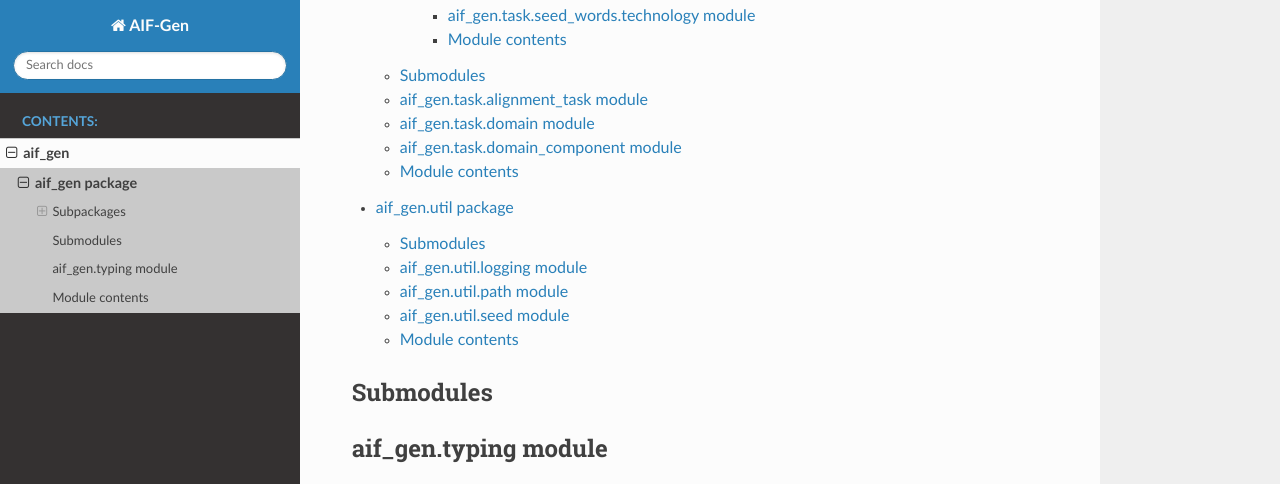
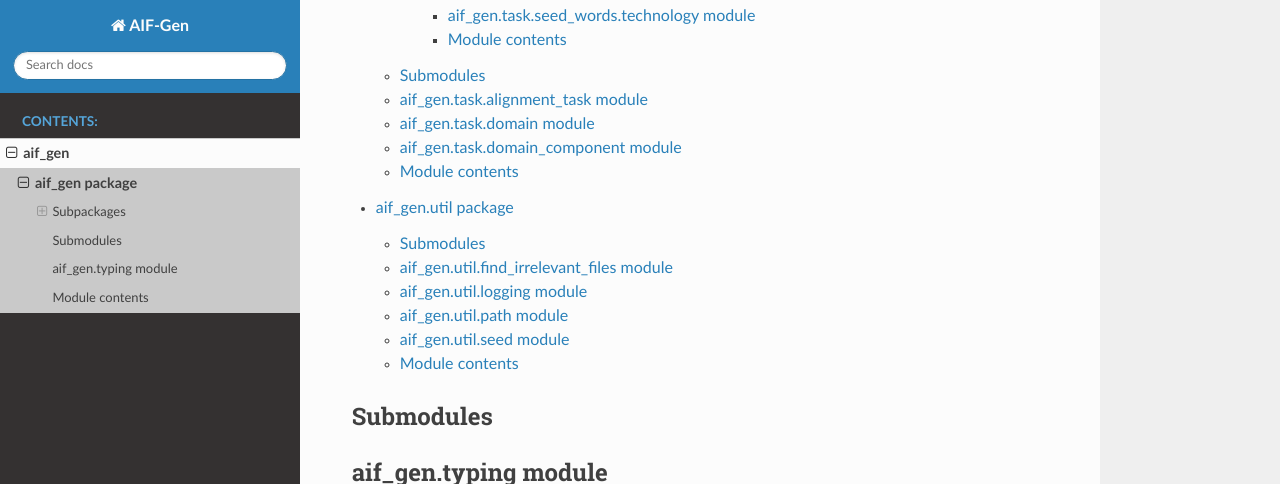
Before and after one commit to amgadelgamal/AIF-Gen, a Sphinx documentation site: the page built from docs/source/aif_gen.rst, in a window 1280 px wide and 900 px high, scrolled down 1520 px, cut to the strip 0-484 px from the top of the window. Built offline with Sphinx 7.4.7 and the Read the Docs theme 3.1.0, drawn with Linux system fonts in a browser that asks for light colours.

Commit message:
Upload new documentation

```diff
--- a/docs/source/aif_gen.util.rst
+++ b/docs/source/aif_gen.util.rst
@@ -3,6 +3,14 @@ aif\_gen.util package
 
 Submodules
 ----------
+
+aif\_gen.util.find\_irrelevant\_files module
+--------------------------------------------
+
+.. automodule:: aif_gen.util.find_irrelevant_files
+   :members:
+   :undoc-members:
+   :show-inheritance:
 
 aif\_gen.util.logging module
 ----------------------------
```
